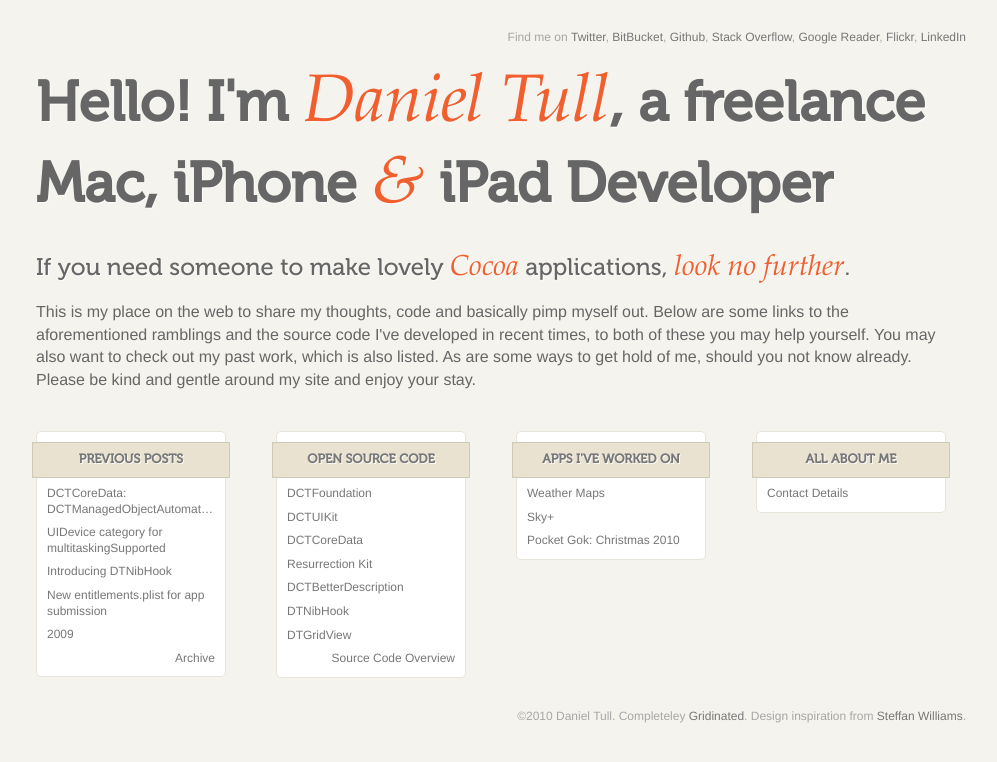
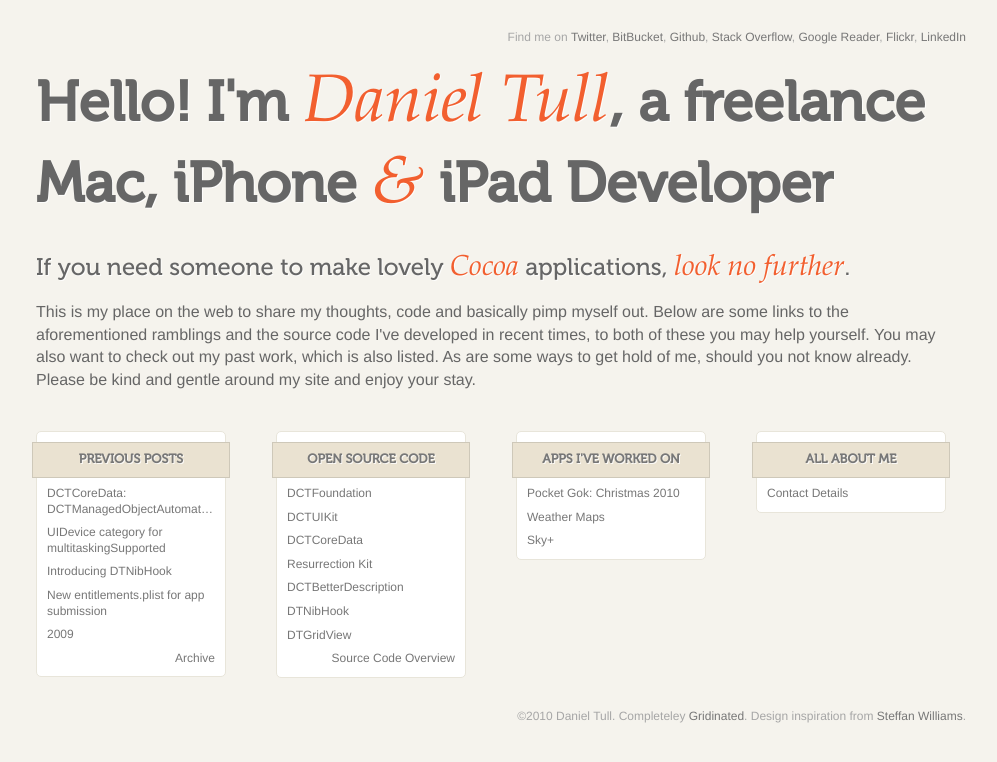
Before and after one commit to danielctull/danielctull.github.com, a Jekyll site: the page built from index.html, in a window 1280 px wide. Shown: the top 762 px of the page, without its empty margins (149-1146 px from the left). Built offline with Jekyll 4.4.1, drawn with Linux system fonts in a browser that asks for light colours; part of the change alters nothing that is shown.

```diff
--- a/_includes/appsmenu.html
+++ b/_includes/appsmenu.html
@@ -1,6 +1,6 @@
 <h3>Apps I've worked on</h3>
 <ul>
+	<li><a href="http://itunes.apple.com/gb/app/pocket-gok-christmas-2010/id401621756?mt=8">Pocket Gok: Christmas 2010</a></li>
 	<li><a href="http://www.weathermapsapp.com/">Weather Maps</a></li>
 	<li><a href="http://itunes.apple.com/gb/app/sky/id301250225?mt=8">Sky+</a></li>
-	<li><a href="http://itunes.apple.com/gb/app/pocket-gok-christmas-2010/id401621756?mt=8">Pocket Gok: Christmas 2010</a></li>
 </ul>
```
